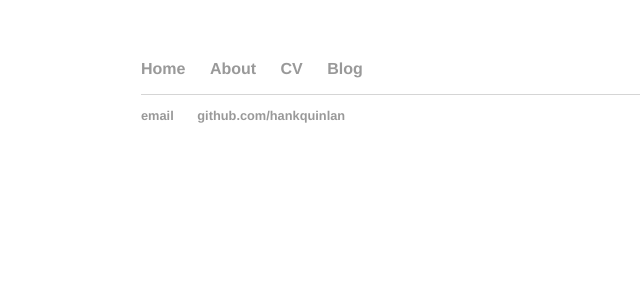
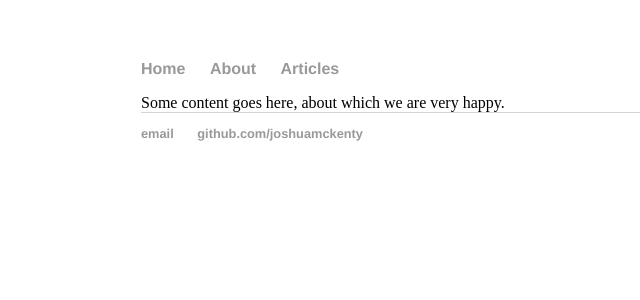
Before and after one commit to dataunion/dataunion.github.io, a Jekyll site: the page built from index.html, in a window 1280 px wide. Shown: the top 300 px of the page, without its empty margins (51-691 px from the left). Built offline with Jekyll 4.4.1, drawn with Linux system fonts in a browser that asks for light colours.

Commit message:
Tweaking boilerplate to have some actual words.

```diff
--- a/_layouts/default.html
+++ b/_layouts/default.html
@@ -10,8 +10,7 @@
 	    		<ul>
 	        		<li><a href="/">Home</a></li>
 		        	<li><a href="/about">About</a></li>
-	        		<li><a href="/cv">CV</a></li>
-	        		<li><a href="/blog">Blog</a></li>
+	        		<li><a href="/blog">Articles</a></li>
 	    		</ul>
 			</nav>
 			<div class="container">
@@ -21,8 +20,8 @@
 			</div><!-- /.container -->
 			<footer>
 	    		<ul>
-	        		<li><a href="mailto:hankquinlanhub@gmail.com">email</a></li>
-	        		<li><a href="https://github.com/hankquinlan">github.com/hankquinlan</a></li>
+	        		<li><a href="mailto:discuss@lists.datacritique.com">email</a></li>
+	        		<li><a href="https://github.com/joshuamckenty">github.com/joshuamckenty</a></li>
 				</ul>
 			</footer>
 		</body>
--- a/index.html
+++ b/index.html
@@ -2,3 +2,5 @@
 layout: default
 title: Introduction to Scope and Mission
 ---
+
+Some content goes here, about which we are very happy.
```
